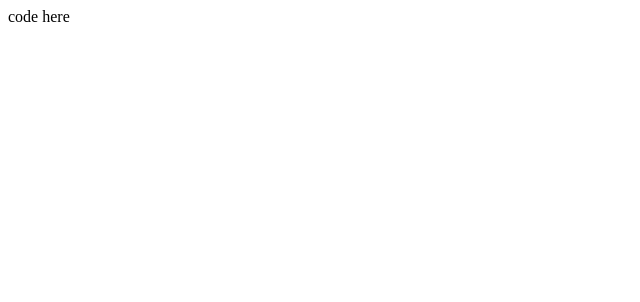
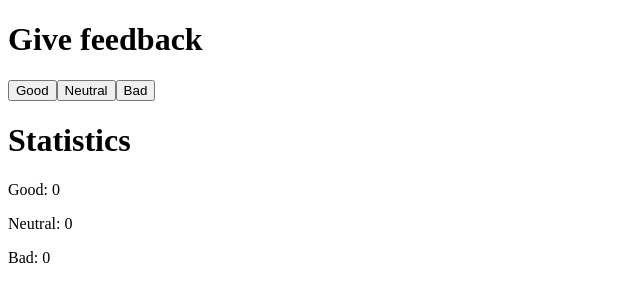
Before and after one commit to PeterKementzey/fullstack-open-course, a React (Vite) app in the folder part1/unicafe/: page / in a window 1280 px wide. Shown: the top 302 px of the page, without its empty margins (0-640 px from the left). Built offline with nearby package versions, Linux system fonts and the light colour scheme.

Commit message:
feat(unicafe): Exercise 1.6

```diff
--- a/part1/unicafe/src/App.jsx
+++ b/part1/unicafe/src/App.jsx
@@ -6,9 +6,20 @@
   const [neutral, setNeutral] = useState(0)
   const [bad, setBad] = useState(0)
 
+  const goodButtonHandler = () => setGood(good + 1)
+  const neutralButtonHandler = () => setNeutral(neutral + 1)
+  const badButtonHandler = () => setBad(bad + 1)
+
   return (
     <div>
-      code here
+      <h1>Give feedback</h1>
+      <button onClick={goodButtonHandler}>Good</button>
+      <button onClick={neutralButtonHandler}>Neutral</button>
+      <button onClick={badButtonHandler}>Bad</button>
+      <h1>Statistics</h1>
+      <p>Good: {good}</p>
+      <p>Neutral: {neutral}</p>
+      <p>Bad: {bad}</p>
     </div>
   )
 }
```
